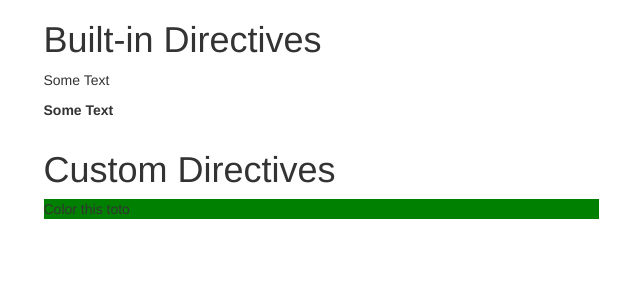
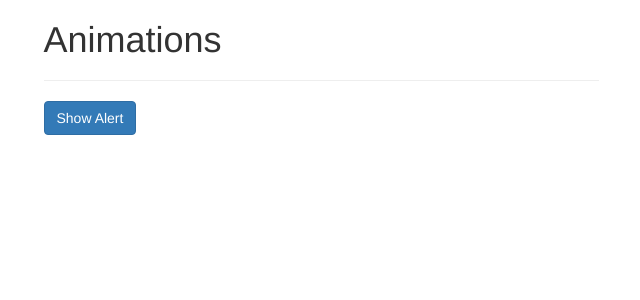
Before and after one commit to thafirstone/testing_vuejs, a Vue app: page /#/ in a window 1280 px wide. Shown: the top 300 px of the page, without its empty margins (334-974 px from the left). Built offline with nearby package versions, Linux system fonts and the light colour scheme.

Commit message:
transition & animations

```diff
--- a/src/App.vue
+++ b/src/App.vue
@@ -34,7 +34,8 @@
           </div>
         </div> -->
         <!-- <app-form></app-form> -->
-        <app-directives></app-directives>
+        <!-- <app-directives></app-directives> -->
+        <app-transition></app-transition>
     </div>
   </div>
 </template>
@@ -49,6 +50,7 @@
   import Header from './components/wonderful/Header';
   import DefaultForm from './components/form/DefaultForm';
   import Directives from './components/directives/BuiltInDirectives';
+  import Transition from './components/transition/Transition';
   import eventBus from './main';
 
   export default {
@@ -62,6 +64,7 @@
       appHeader: Header,
       appForm: DefaultForm,
       appDirectives: Directives,
+      appTransition: Transition,
     },
     data() {
       return {
--- /dev/null
+++ b/src/components/transition/Transition.vue
@@ -0,0 +1,42 @@
+<template>
+  <div class="container">
+    <div class="row">
+      <div class="col-xs-12 col-sm-8 col-sm-offset-2 col-md-6 col-md-offset-3">
+        <h1>Animations</h1>
+        <hr>
+        <button class="btn btn-primary" @click="show= !show">Show Alert </button>
+        <br>
+        <br>
+        <transition name="fade">
+          <div v-if="!show" class="alert alert-info">
+            This is some Info
+          </div>
+        </transition>
+        <!-- <transition name="fade">
+          <div v-if="show" class="alert alert-warning">
+            This is some warning
+          </div>
+        </transition> -->
+      </div>
+    </div>
+  </div>
+</template>
+
+<script>
+  export default {
+    data() {
+      return {
+        show: true,
+      };
+    },
+  };
+</script>
+
+<style>
+.fade-enter-active, .fade-leave-active {
+  transition: opacity .5s;
+}
+.fade-enter, .fade-leave-to /* .fade-leave-active below version 2.1.8 */ {
+  opacity: 0;
+}
+</style>
--- a/src/main.js
+++ b/src/main.js
@@ -24,19 +24,21 @@ const eventBus = new Vue({
   },
 });
 
-Vue.directive('highlight', {
-  bind(el, binding, vnode) {
-    const s = JSON.stringify;
-    // el.innerHTML = `name: ${s(binding.name)}<br>` + `value: ${s(binding.value)}<br>` + `expression: ${s(binding.expression)}<br>` + `argument: ${s(binding.arg)}<br>` + `modifiers: ${s(binding.modifiers)}<br>` + `vnode keys: ${Object.keys(vnode).join(', ')}`;
-    el.innerHTML += ' toto';
-    if (binding.modifiers.delayed) {
-      console.log('pooppooop');
-    }
-    if (binding.arg === 'color') {
-      el.style.backgroundColor = binding.value;
-    }
-  },
-});
+// Vue.directive('highlight', {
+//   bind(el, binding, vnode) {
+//     const s = JSON.stringify;
+//     // el.innerHTML = `name: ${s(binding.name)}<br>` + `value: ${s(binding.value)}<br>` +
+// `expression: ${s(binding.expression)}<br>` + `argument: ${s(binding.arg)}<br>`
+//  + `modifiers: ${s(binding.modifiers)}<br>` + `vnode keys: ${Object.keys(vnode).join(', ')}`;
+//     el.innerHTML += ' toto';
+//     if (binding.modifiers.delayed) {
+//       console.log('pooppooop');
+//     }
+//     if (binding.arg === 'color') {
+//       el.style.backgroundColor = binding.value;
+//     }
+//   },
+// });
 
 export default eventBus;
 
```
